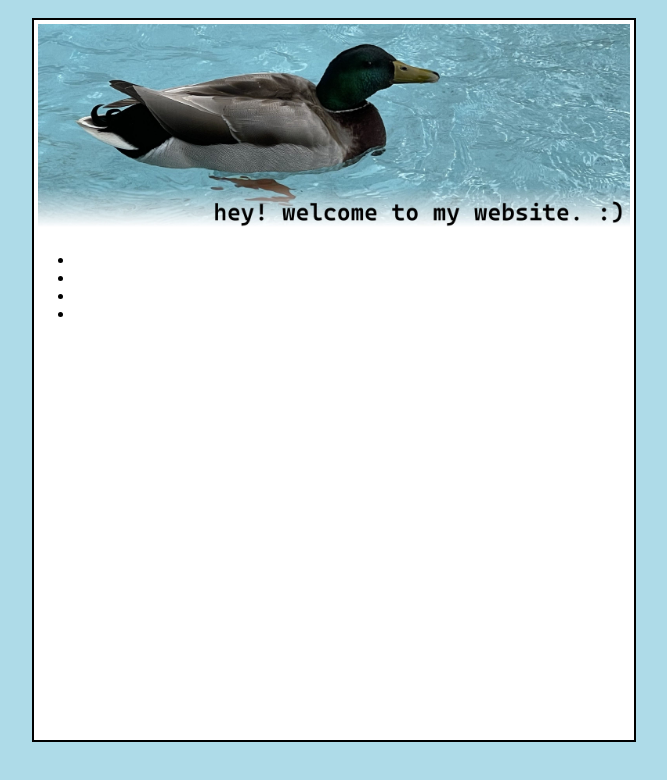
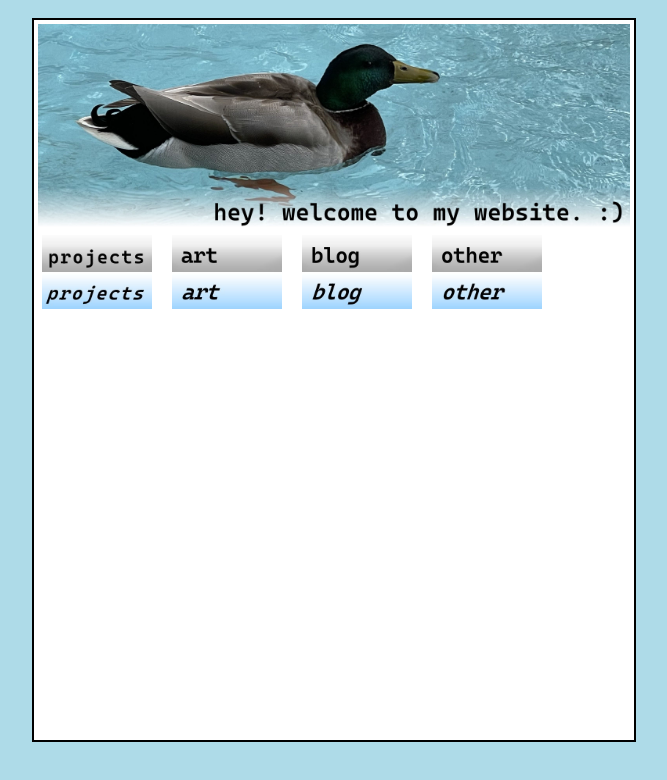
Before and after one commit to toeeeee/portfolio-website-attempt--3000, a plain HTML site: page index.html in a window 1280 px wide. Shown: the whole page, without its empty margins (306-973 px from the left). Drawn offline with Linux system fonts and the light colour scheme.

Commit message:
started navbar

```diff
--- a/index.html
+++ b/index.html
@@ -17,12 +17,20 @@
         <a href="index.html">
             <img src="images/banner.jpg" id="banner">
         </a>
-        <ul id="navbar">
-            <li></li>
-            <li></li>
-            <li></li>
-            <li></li>
-        </ul>
+        <nav>
+            <a class="nav-item" href="projects.html">
+                <img class="nav-img" src="images/nav-projects.jpg">
+            </a>
+            <a class="nav-item" href="art.html">
+                <img class="nav-img" src="images/nav-art.jpg">
+            </a>
+            <a class="nav-item" href="blog.html">
+                <img class="nav-img" src="images/nav-blog.jpg">
+            </a>
+            <a class="nav-item" href="other.html">
+                <img class="nav-img" src="images/nav-other.jpg">
+            </a>
+        </nav>
     </div>
 </body>
 </html>
--- a/style.css
+++ b/style.css
@@ -41,3 +41,25 @@ body {
     width: 592px;
     margin: 4px;
 }
+
+nav {
+    display: flex;
+    flex-direction: row;
+
+    margin: 0 auto;
+    padding: 0;
+    width: 585px;
+}
+
+.nav-item {
+    border-top: none;
+    border: 2px;
+    height: 24px;
+    width: 130px;
+    margin: 0 2 1%;
+}
+
+
+.nav-img {
+    max-width: 85%;
+}
```
